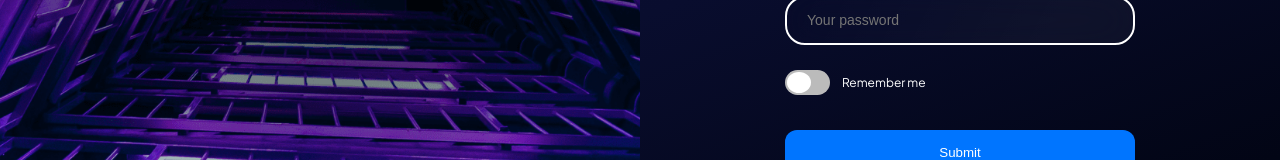
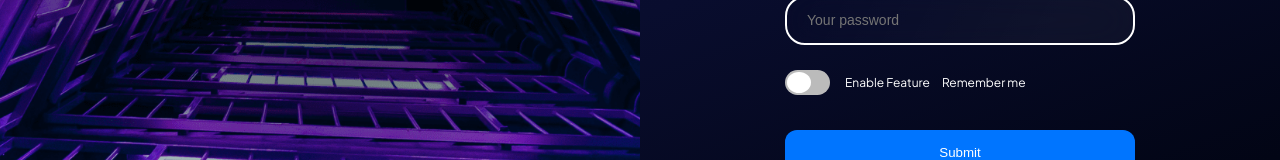
Before and after one commit to Takudzwa30/vision, a Next.js app: page /signup in a window 1280 px wide. Shown: the part 466-626 px from the top of the page. Built offline with nearby package versions, Linux system fonts and the light colour scheme.

Commit message:
updated the label for the toggle switch

```diff
--- a/src/components/ui/toggleSwitch/ToggleSwitch.module.css
+++ b/src/components/ui/toggleSwitch/ToggleSwitch.module.css
@@ -1,11 +1,22 @@
 .mainContainer {
   display: flex;
   align-items: center;
+  gap: 15px;
 }
 .container {
   position: relative;
   display: flex;
+  flex-shrink: 0;
 }
+
+.mainContainer > p {
+  color: #a0aec0;
+  text-transform: capitalize;
+  font-size: 14px;
+  font-weight: 400;
+  line-height: normal;
+}
+
 .toggleSwitch {
   width: 45px;
   display: inline-block;
--- a/src/components/ui/toggleSwitch/ToggleSwitch.tsx
+++ b/src/components/ui/toggleSwitch/ToggleSwitch.tsx
@@ -40,6 +40,7 @@ const ToggleSwitch: React.FC<ToggleSwitchProps> = ({
           </label>
         </div>
       </div>
+      <p>{label}</p>
     </div>
   );
 };
```
Also changed, not shown: src/app/(main)/profile/components/platformSettings/PlatformSettings.tsx (+5 -8 lines).
